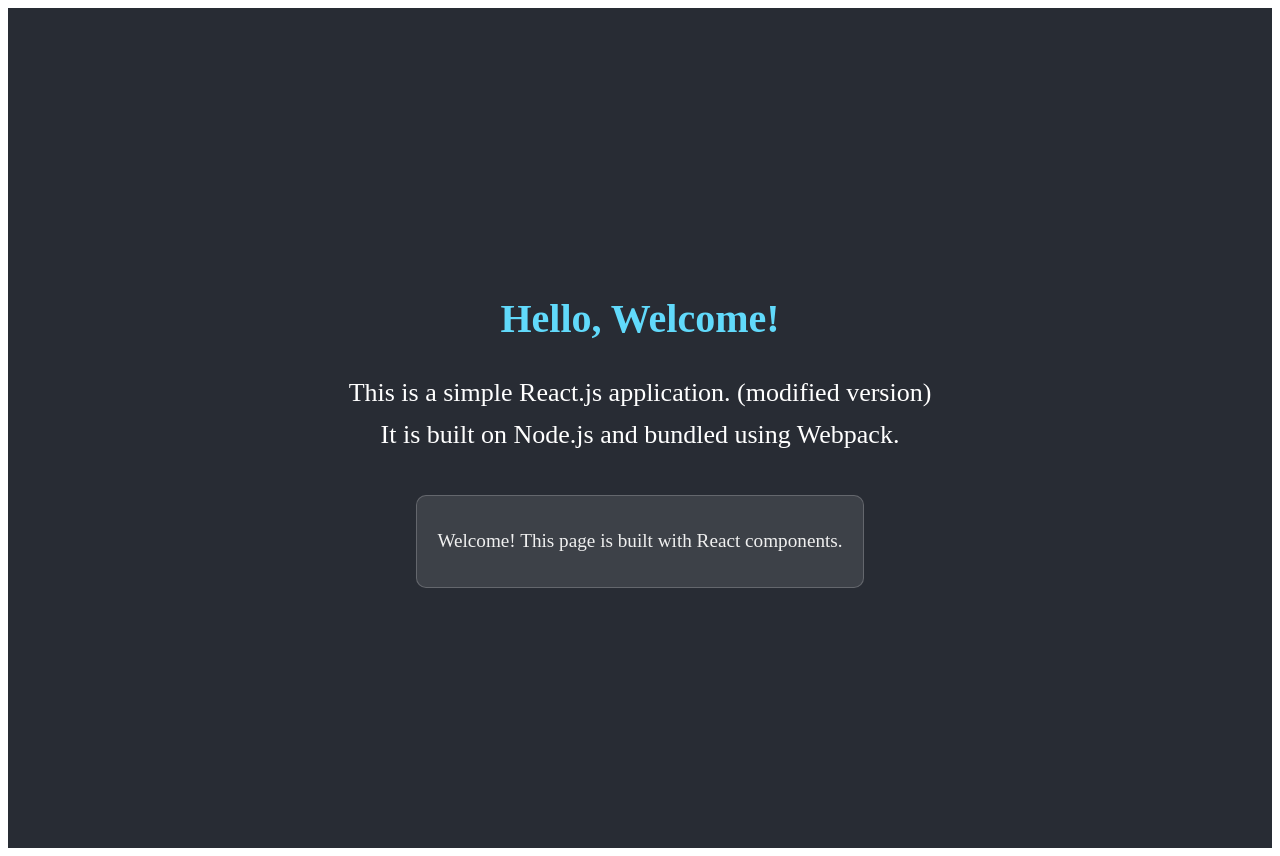
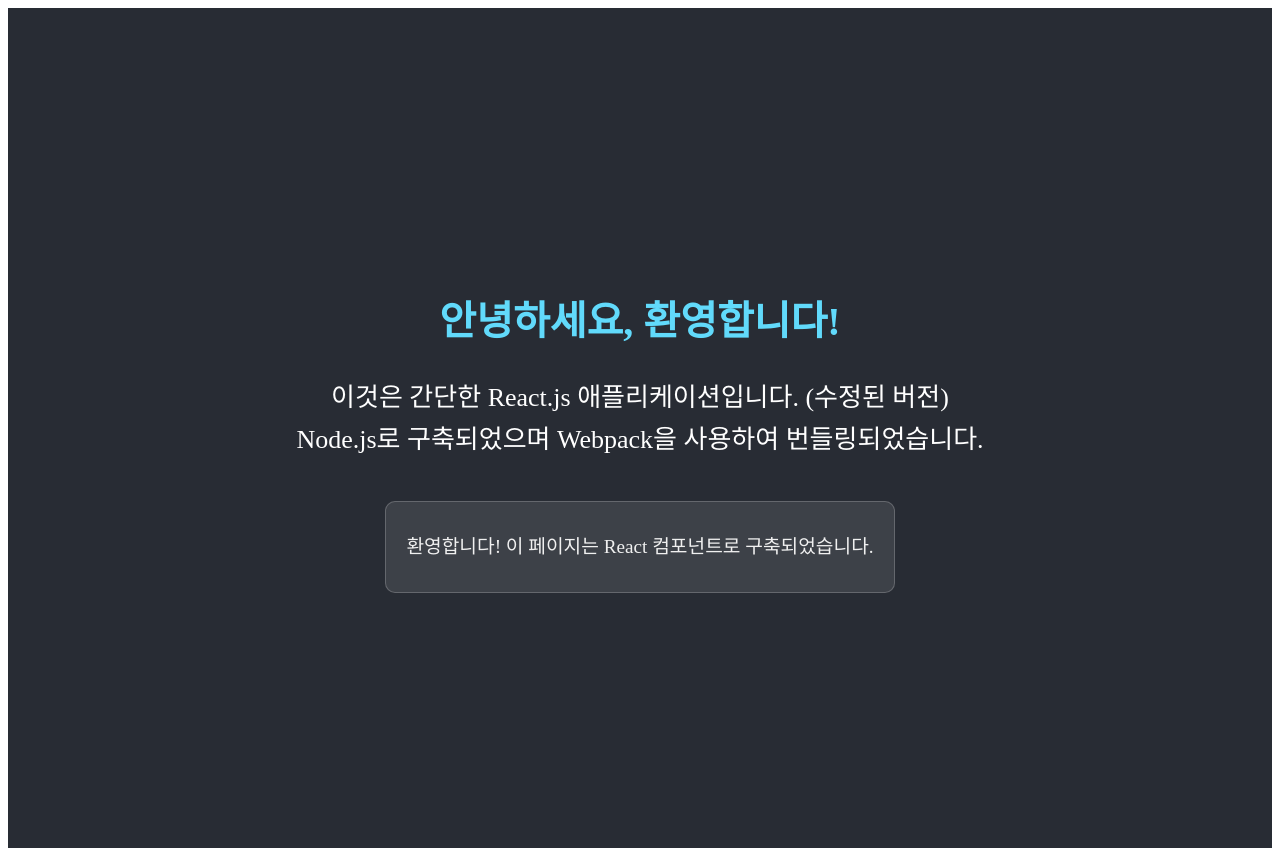
Before and after one commit to donghoon-lee-mrt/vercel_app_tutorial, a React app: page / in a window 1280 px wide. Built offline with nearby package versions, Linux system fonts and the light colour scheme.

Commit message:
한글 텍스트로 변경

```diff
--- a/src/App.js
+++ b/src/App.js
@@ -5,14 +5,14 @@
   return (
     <div className="App">
       <header className="App-header">
-        <h1>Hello, Welcome!</h1>
+        <h1>안녕하세요, 환영합니다!</h1>
         <p>
-          This is a simple React.js application. (modified version)
+          이것은 간단한 React.js 애플리케이션입니다. (수정된 버전)
           <br />
-          It is built on Node.js and bundled using Webpack.
+          Node.js로 구축되었으며 Webpack을 사용하여 번들링되었습니다.
         </p>
         <div className="welcome-message">
-          <p>Welcome! This page is built with React components.</p>
+          <p>환영합니다! 이 페이지는 React 컴포넌트로 구축되었습니다.</p>
         </div>
       </header>
     </div>
```
